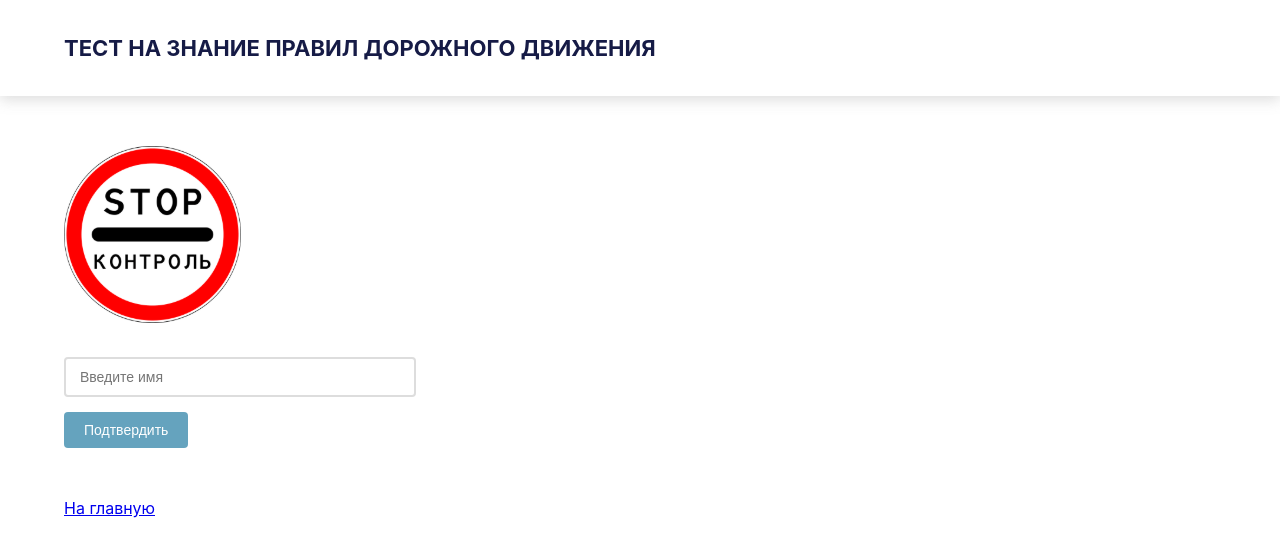
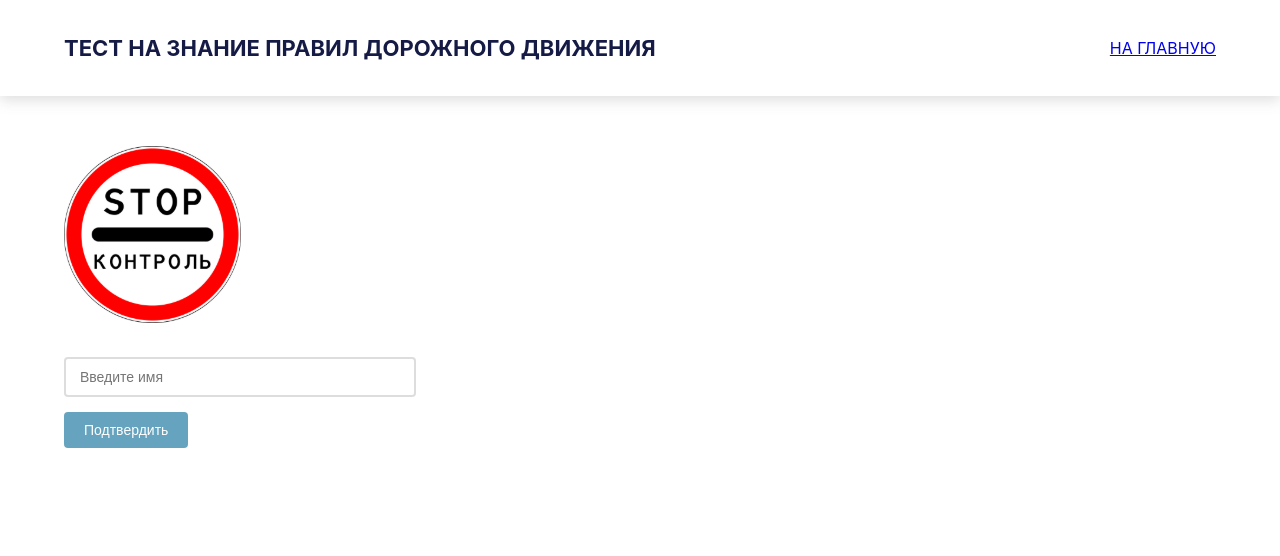
Before and after one commit to MariaChumerina/pdd-test, a React (Create React App) app: page /test in a window 1280 px wide. Shown: the top 556 px of the page. Built offline with nearby package versions, Linux system fonts and the light colour scheme.

Commit message:
add link to header when leave main page delete link from FormInputName.jsx

```diff
--- a/src/App.js
+++ b/src/App.js
@@ -1,6 +1,7 @@
 import React, { Component } from 'react';
 import { Switch } from 'react-router-dom';
 import { Route } from 'react-router-dom';
+import { withRouter } from 'react-router-dom';
 import './App.css';
 import Main from './components/Main/Main.jsx';
 import Header from './components/shared/Header.jsx';
@@ -9,10 +10,10 @@ import TestTrafficLaws from './components/TestTrafficLaws/TestTrafficLaws.jsx';
 class App extends Component {
   render() {
     const { history } = this.props;
-
+    const HeaderWithRouter = withRouter(Header);
     return (
         <>
-          <Header />
+          <HeaderWithRouter />
           <Switch>
             <Route history={history} path="/" exact component={Main} />
             <Route history={history} path="/test" exact component={TestTrafficLaws} />
--- a/src/components/FormInputName/FormInputName.jsx
+++ b/src/components/FormInputName/FormInputName.jsx
@@ -1,5 +1,4 @@
 import React, { useState } from 'react';
-import { Link } from 'react-router-dom';
 import testImg from './media/pdd-test-img.svg';
 import './FormInputName.css';
 
@@ -31,11 +30,6 @@ export default function FormInputName({onSubmit}) {
           Подтвердить
         </button>
       </div>
-      <div className="margin-top-50">
-        <Link to='/' >
-          На главную
-        </Link>
-      </div>
     </div>
   );
 }
--- a/src/components/shared/Header.jsx
+++ b/src/components/shared/Header.jsx
@@ -1,8 +1,17 @@
 import React from 'react';
 import './Header.css';
 import HeaderDummy from './HeaderDummy.jsx';
+import { Link } from 'react-router-dom';
 
-export default function Header() {
+export default function Header({history}) {
+  const renderLink = () => {
+    return (
+      <Link to='/' >
+        На главную
+      </Link>
+    );
+  }
+
   return(
     <>
       <HeaderDummy />
@@ -11,6 +20,7 @@ export default function Header() {
           <h1 className="title">
             Тест на знание правил дорожного движения
           </h1>
+          {history.location.pathname.length > 1 ? renderLink() : ''}
         </div>
       </header>
     </>
```
Lines whose indentation alone changed are shown as unchanged.
